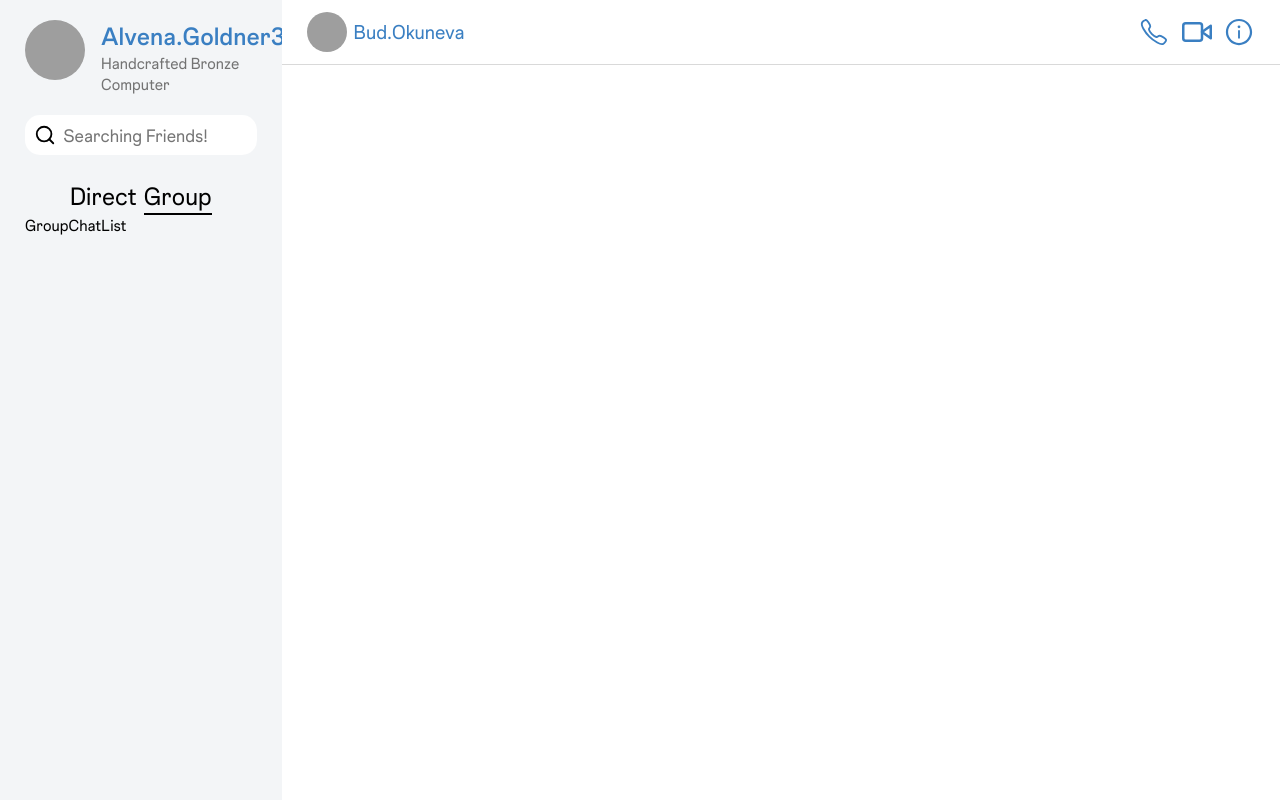
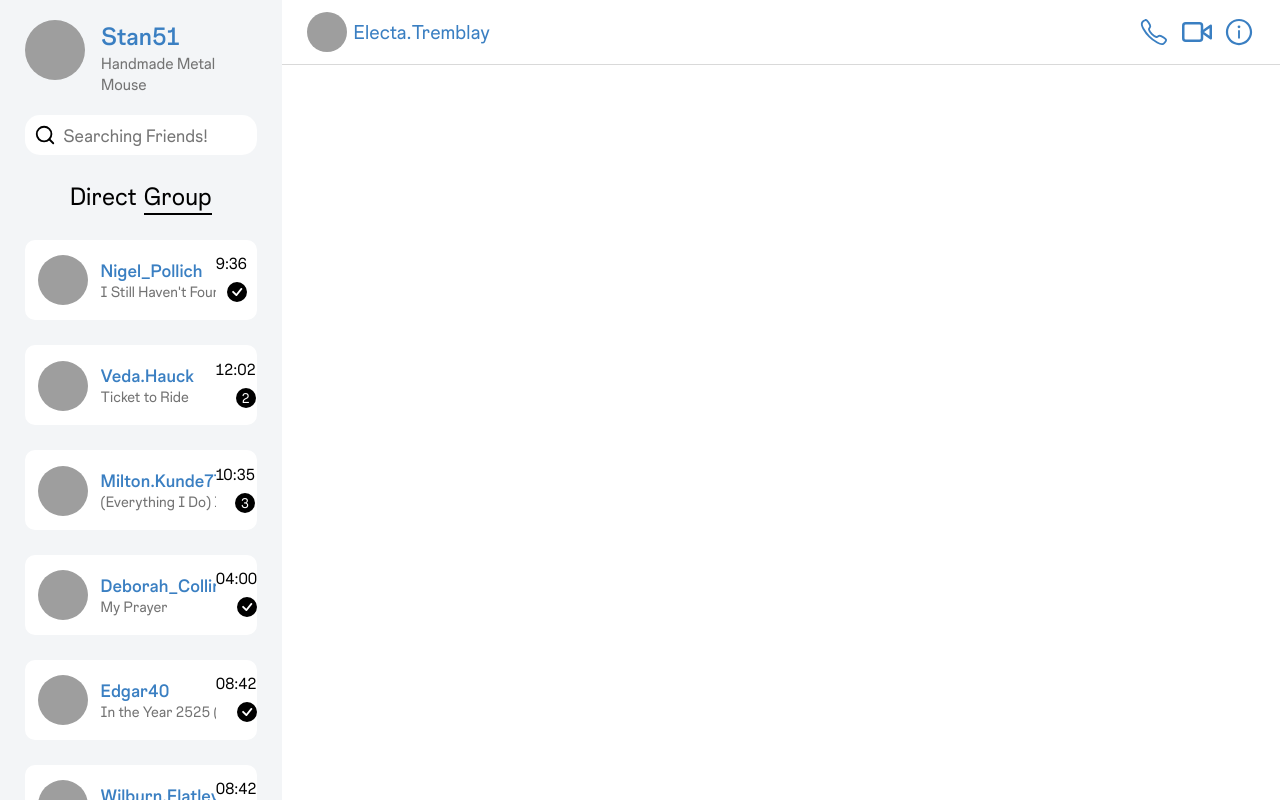
Before and after one commit to Team-Ambition/BMTO_Frontend, a React (Create React App) app: page / in a window 1280 px wide. Both pictures are taken after a click on the element "Group". Built offline with nearby package versions, Linux system fonts and the light colour scheme; grey boxes are pictures that could not be loaded.

Commit message:
ADD :: GroupChatList 퍼블리싱 Chat.css에 있던 css를 DirectChatList.css와 GroupChatList.css로 분리함

```diff
--- a/src/components/Sidebar/CSS/Chat.css
+++ b/src/components/Sidebar/CSS/Chat.css
@@ -1,4 +1,4 @@
-.DirectChat_Container {
+.Chat_Container {
   width: 22vw;
   height: 100vh;
   background-color: #f3f5f7;
@@ -94,96 +94,3 @@
 .DirectChat_to_GroupChat_Group {
   margin-right: 45px;
 }
-
-/* FriendList */
-.DirectChat_FriendList_Container {
-  background-color: #fff;
-  width: 100%;
-  height: 10vh;
-  margin-top: 25px;
-  border-radius: 10px;
-  display: flex;
-  flex-direction: column;
-  justify-content: center;
-  overflow: hidden;
-}
-
-.DirectChat_FriendList {
-  display: flex;
-  flex-direction: row;
-  justify-content: space-between;
-}
-
-.DirectChat_Scroll {
-  overflow: scroll;
-  height: 75vh;
-}
-.DirectChat_Scroll::-webkit-scrollbar {
-  display: none;
-}
-
-.DirectChat_Left {
-  display: flex;
-}
-
-.Avatar_Img {
-  width: 50px;
-  height: 50px;
-  border-radius: 100%;
-  margin-left: 1vw;
-  line-height: 50px;
-  text-align: center;
-  margin-top: 1%;
-}
-
-.FriendList_Info {
-  display: flex;
-  flex-direction: column;
-  justify-content: center;
-  margin-left: 1vw;
-  width: 9vw;
-  overflow: hidden;
-  white-space: nowrap;
-  text-overflow: ellipsis;
-  word-break: break-all;
-}
-
-.FriendList_Info .Info_Name {
-  font-size: 18px;
-  font-family: "Sans_Medium";
-  color: #3a7fc2;
-}
-
-.FriendList_Info .Info_LastMessage {
-  font-size: 15px;
-  color: #737373;
-}
-
-.DirectChat_Right {
-  margin-right: 1vw;
-}
-
-.MessageState {
-  display: flex;
-  flex-direction: column;
-}
-
-.MessageState_Time {
-  margin-bottom: 1vh;
-}
-
-.MessageState_Time_Icon {
-  text-align: right;
-}
-
-.MessageState_Unread {
-  text-align: center;
-  border-radius: 100%;
-  font-size: 14px;
-  background-color: black;
-  color: white;
-  width: 20px;
-  height: 20px;
-  line-height: 20px;
-  float: right;
-}
--- /dev/null
+++ b/src/components/Sidebar/CSS/DirectChatList.css
@@ -0,0 +1,92 @@
+/* FriendList */
+.DirectChat_FriendList_Container {
+  background-color: #fff;
+  width: 100%;
+  height: 10vh;
+  margin-top: 25px;
+  border-radius: 10px;
+  display: flex;
+  flex-direction: column;
+  justify-content: center;
+  overflow: hidden;
+}
+
+.DirectChat_FriendList {
+  display: flex;
+  flex-direction: row;
+  justify-content: space-between;
+}
+
+.DirectChat_Scroll {
+  overflow: scroll;
+  height: 75vh;
+}
+.DirectChat_Scroll::-webkit-scrollbar {
+  display: none;
+}
+
+.DirectChat_Left {
+  display: flex;
+}
+
+.Avatar_Img {
+  width: 50px;
+  height: 50px;
+  border-radius: 100%;
+  margin-left: 1vw;
+  line-height: 50px;
+  text-align: center;
+  margin-top: 1%;
+}
+
+.FriendList_Info {
+  display: flex;
+  flex-direction: column;
+  justify-content: center;
+  margin-left: 1vw;
+  width: 9vw;
+  overflow: hidden;
+  white-space: nowrap;
+  text-overflow: ellipsis;
+  word-break: break-all;
+}
+
+.FriendList_Info .Info_Name {
+  font-size: 18px;
+  font-family: "Sans_Medium";
+  color: #3a7fc2;
+}
+
+.FriendList_Info .Info_LastMessage {
+  font-size: 15px;
+  color: #737373;
+}
+
+.DirectChat_Right {
+  margin-right: 1vw;
+}
+
+.MessageState {
+  display: flex;
+  flex-direction: column;
+}
+
+.MessageState_Time {
+  margin-bottom: 1vh;
+}
+
+.MessageState_Time_Icon {
+  text-align: right;
+}
+
+.MessageState_Unread {
+  text-align: center;
+  border-radius: 100%;
+  font-size: 14px;
+  background-color: black;
+  color: white;
+  width: 20px;
+  height: 20px;
+  line-height: 20px;
+  float: right;
+}
--- /dev/null
+++ b/src/components/Sidebar/CSS/GroupChatList.css
@@ -0,0 +1,92 @@
+/* FriendList */
+.GroupChat_FriendList_Container {
+    background-color: #fff;
+    width: 100%;
+    height: 10vh;
+    margin-top: 25px;
+    border-radius: 10px;
+    display: flex;
+    flex-direction: column;
+    justify-content: center;
+    overflow: hidden;
+  }
+
+  .GroupChat_FriendList {
+    display: flex;
+    flex-direction: row;
+    justify-content: space-between;
+  }
+
+  .GroupChat_Scroll {
+    overflow: scroll;
+    height: 75vh;
+  }
+  .GroupChat_Scroll::-webkit-scrollbar {
+    display: none;
+  }
+
+  .GroupChat_Left {
+    display: flex;
+  }
+
+  .Avatar_Img {
+    width: 50px;
+    height: 50px;
+    border-radius: 100%;
+    margin-left: 1vw;
+    line-height: 50px;
+    text-align: center;
+    margin-top: 1%;
+  }
+
+  .FriendList_Info {
+    display: flex;
+    flex-direction: column;
+    justify-content: center;
+    margin-left: 1vw;
+    width: 9vw;
+    overflow: hidden;
+    white-space: nowrap;
+    text-overflow: ellipsis;
+    word-break: break-all;
+  }
+
+  .FriendList_Info .Info_Name {
+    font-size: 18px;
+    font-family: "Sans_Medium";
+    color: #3a7fc2;
+  }
+
+  .FriendList_Info .Info_LastMessage {
+    font-size: 15px;
+    color: #737373;
+  }
+
+  .GroupChat_Right {
+    margin-right: 1vw;
+  }
+
+  .MessageState {
+    display: flex;
+    flex-direction: column;
+  }
+
+  .MessageState_Time {
+    margin-bottom: 1vh;
+  }
+
+  .MessageState_Time_Icon {
+    text-align: right;
+  }
+
+  .MessageState_Unread {
+    text-align: center;
+    border-radius: 100%;
+    font-size: 14px;
+    background-color: black;
+    color: white;
+    width: 20px;
+    height: 20px;
+    line-height: 20px;
+    float: right;
+  }
--- a/src/components/Sidebar/Chat.jsx
+++ b/src/components/Sidebar/Chat.jsx
@@ -1,5 +1,6 @@
 import React, { useState } from "react";
 import DirectList from "../../Data/DirectList";
+import GroupList from "../../Data/GroupList";
 import "./CSS/Chat.css";
 
 import Header from "./Components/Header";
@@ -10,7 +11,7 @@ import GroupChatList from "./GroupChatList";
 const Chat = () => {
   const [chatType, setChatType] = useState("Direct");
   return (
-    <div className="DirectChat_Container">
+    <div className="Chat_Container">
       <Header />
 
       <Searchbar />
@@ -52,7 +53,20 @@ const Chat = () => {
           })}
         </div>
       ) : (
-        <GroupChatList />
+        <div className="GroupChat_Scroll">
+          {GroupList.map((item) => {
+            return (
+              <GroupChatList
+                img={item.img}
+                name={item.name}
+                msg={item.msg}
+                time={item.time}
+                unread={item.unread}
+                online={item.online}
+              />
+            );
+          })}
+        </div>
       )}
     </div>
   );
--- a/src/components/Sidebar/DirectChatList.jsx
+++ b/src/components/Sidebar/DirectChatList.jsx
@@ -1,6 +1,7 @@
 import React from 'react';
 
 import { BsCheckCircleFill } from 'react-icons/bs';
+import './CSS/DirectChatList.css'
 
 const DirectChatList = ({ img, name, msg, time, unread, online }) => {
 	return (
--- a/src/components/Sidebar/GroupChatList.jsx
+++ b/src/components/Sidebar/GroupChatList.jsx
@@ -1,11 +1,37 @@
-import React from 'react';
+import React from "react";
 
-const GroupChatList = () => {
+import { BsCheckCircleFill } from "react-icons/bs";
+import "./CSS/GroupChatList.css";
+
+const GroupChatList = ({ img, name, msg, time, unread, online }) => {
   return (
-    <div>
-      GroupChatList
+    <div className="GroupChat_FriendList_Container">
+      <div className="GroupChat_FriendList">
+        <div className="GroupChat_Left">
+          <img src={img} alt="" className="Avatar_Img" />
+          <div className="FriendList_Info">
+            <p className="Info_Name">{name}</p>
+            <p className="Info_LastMessage">{msg}</p>
+          </div>
+        </div>
+
+        <div className="GroupChat_Right">
+          <div className="MessageState">
+            <p className="MessageState_Time">{time}</p>
+            {unread === 0 ? (
+              <div className="MessageState_Time_Icon">
+                <BsCheckCircleFill size={20} />
+              </div>
+            ) : (
+              <div className="MessageState_Unread_Container">
+                <div className="MessageState_Unread">{unread}</div>
+              </div>
+            )}
+          </div>
+        </div>
+      </div>
     </div>
   );
-}
+};
 
 export default GroupChatList;
```
